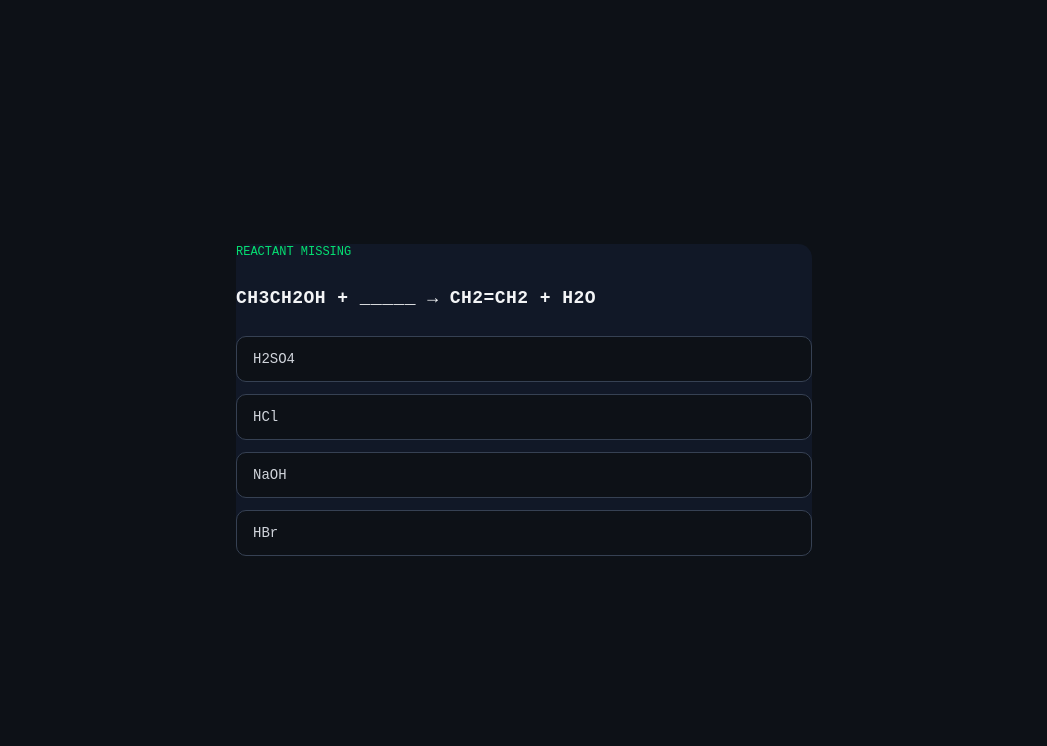
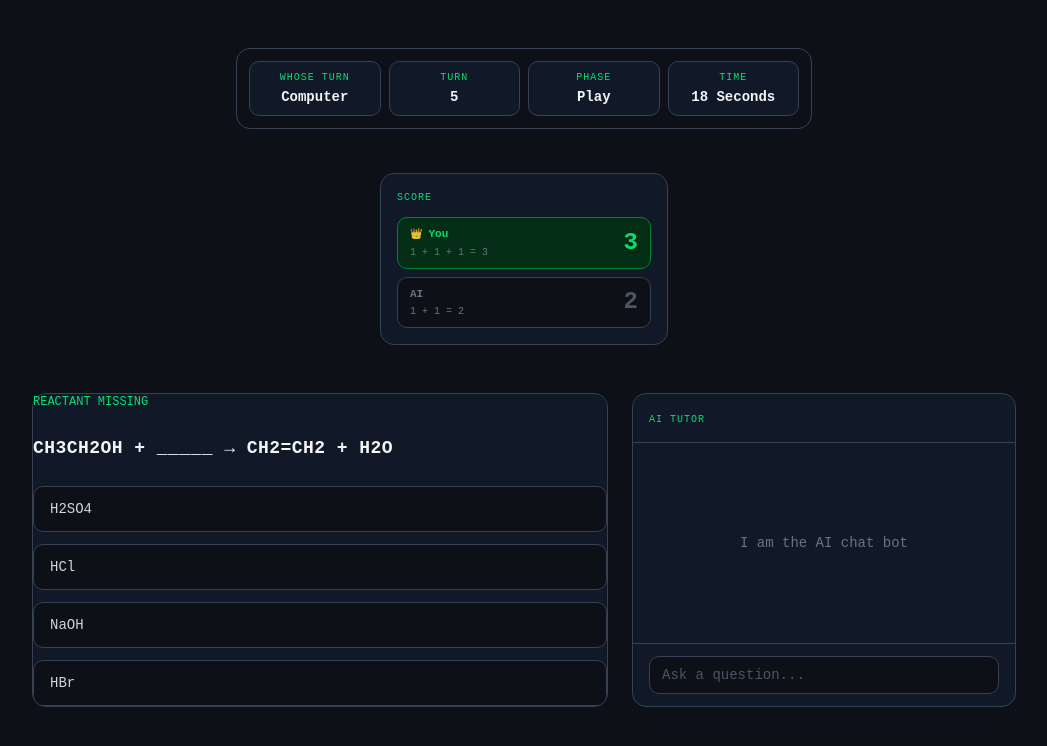
Before and after one commit to fs-apprenticeship/organ-iq, a Next.js app: page /game in a window 1280 px wide. Shown: the top 746 px of the page, without its empty margins (116-1163 px from the left). Built offline with nearby package versions, Linux system fonts and the light colour scheme.

Commit message:
feat(game): add AI chatbot placeholder panel alongside question card

```diff
--- a/src/app/game/page.tsx
+++ b/src/app/game/page.tsx
@@ -1,9 +1,11 @@
-// app/game/page.tsx
 "use client";
+
 import { useState } from "react";
 
 import QuestionCard from "@/app/components/question-card";
 import { DUMMY_QUESTIONS } from "@/app/hooks/dummy-data";
+import ScoreBoard from "@/features/game/components/score-board";
+import TurnBar from "@/features/game/components/turn-bar";
 
 export default function GamePage() {
   const [selectedFormula, setSelectedFormula] = useState<null | string>(null);
@@ -11,33 +13,83 @@ export default function GamePage() {
 
   function handleSelect(formula: string) {
     if (selectedFormula != null) return;
-
     const question = DUMMY_QUESTIONS[0];
     const choice = question.choices.find((c) => c.formula === formula);
     const correct = choice?.correct === true;
-
     setSelectedFormula(formula);
     setIsCorrect(correct);
-    console.log("Player selected:", formula, "| Correct:", correct);
   }
 
   return (
-    <div className="min-h-screen bg-[#0d1117] flex items-center justify-center p-8">
-      <div className="w-full max-w-xl">
+    <div className="min-h-screen bg-[#0d1117] flex flex-col items-center">
+      <div className="w-full">
+        <TurnBar />
+      </div>
+
+      <div className="w-full max-w-xs mt-8 px-4">
+        <ScoreBoard />
+      </div>
+
+      <div className="w-full mt-12 px-8 flex gap-6 justify-center">
+        <div className="w-full max-w-xl flex flex-col gap-2 rounded-xl border border-gray-700 bg-[#111827]">
           <QuestionCard
             isCorrect={isCorrect}
             onSelect={handleSelect}
             question={DUMMY_QUESTIONS[0]}
             selectedFormula={selectedFormula}
           />
+
           {selectedFormula !== null && (
+            <>
               <div
-            className={`px-4 py-3 rounded-lg border text-sm ${isCorrect ? "border-green-700 bg-green-950 text-green-400" : "border-red-700 bg-red-950 text-red-400"}`}
+                className={`px-4 py-3 rounded-lg border text-sm ${
+                  isCorrect
+                    ? "border-green-700 bg-green-950 text-green-400"
+                    : "border-red-700 bg-red-950 text-red-400"
+                }`}
                 style={{ fontFamily: "'Courier New', Courier, monospace" }}
               >
                 {isCorrect ? "Correct" : "Wrong"}
               </div>
+
+              <button
+                className={`px-4 py-3 rounded-lg border mt-2 text-sm ${
+                  isCorrect
+                    ? "border-green-700 bg-green-950 text-green-400"
+                    : "border-red-700 bg-red-950 text-red-400"
+                }`}
+              >
+                You got the last question {isCorrect ? "Correct" : "Wrong"}!
+                Press for Next Question
+              </button>
+            </>
           )}
+        </div>
+
+        {/* AI Chatbot placeholder */}
+        <div
+          className="w-full max-w-sm flex flex-col rounded-xl border border-gray-700 bg-[#111827]"
+          style={{ fontFamily: "'Courier New', Courier, monospace" }}
+        >
+          <div className="px-4 py-3 border-b border-gray-700">
+            <span className="text-[10px] uppercase tracking-widest text-green-400">
+              AI Tutor
+            </span>
+          </div>
+
+          <div className="flex-1 px-4 py-6 flex items-center justify-center">
+            <p className="text-gray-500 text-sm text-center">
+              I am the AI chat bot
+            </p>
+          </div>
+
+          {/* Can be removed if not needed but included it just incase we allow input */}
+          <div className="px-4 py-3 border-t border-gray-700">
+            <div className="w-full rounded-lg border border-gray-700 bg-[#0d1117] px-3 py-2 text-sm text-gray-600">
+              Ask a question...
+            </div>
+          </div>
+        </div>
       </div>
     </div>
   );
```
Lines whose indentation alone changed are shown as unchanged.
